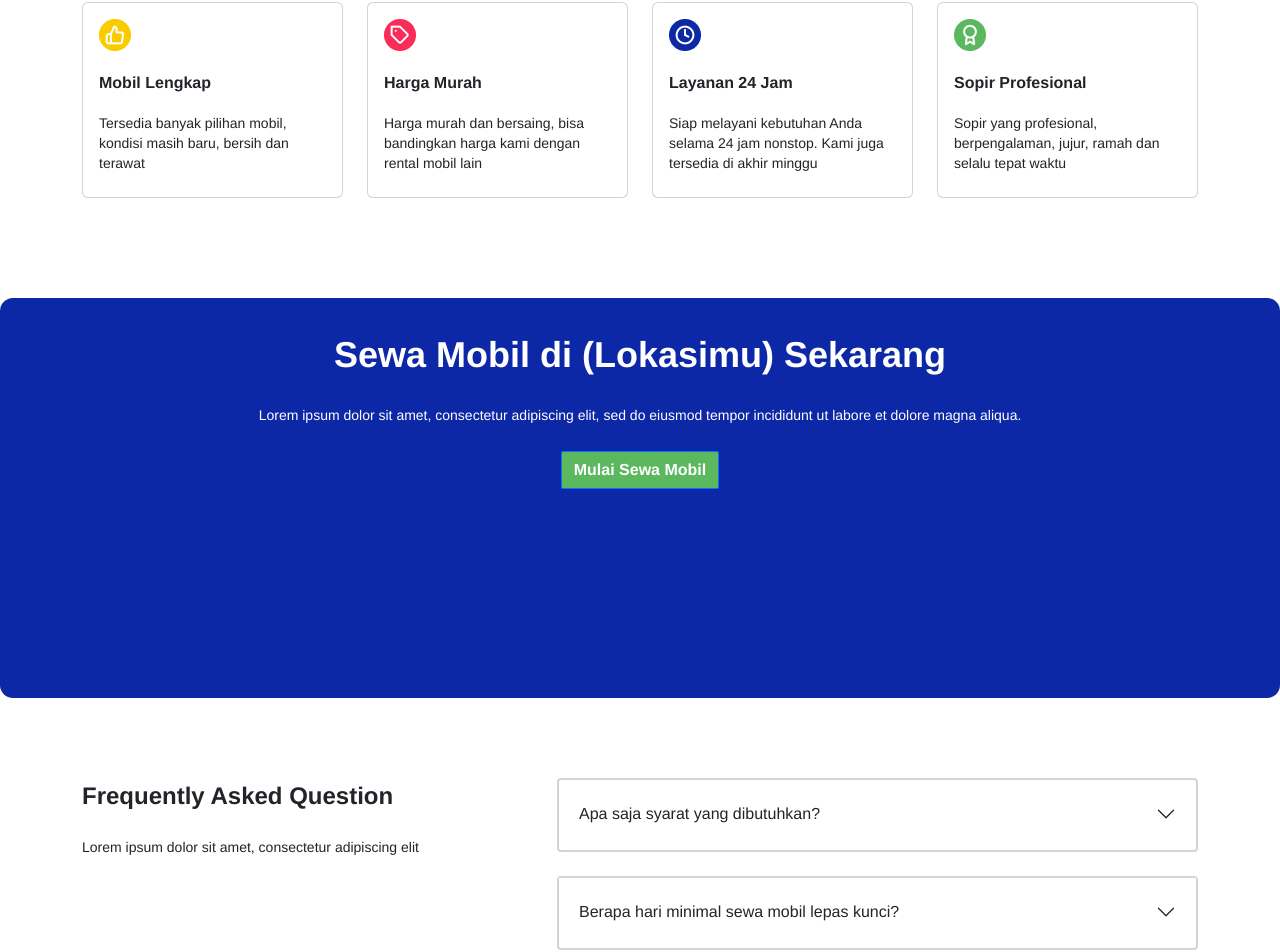
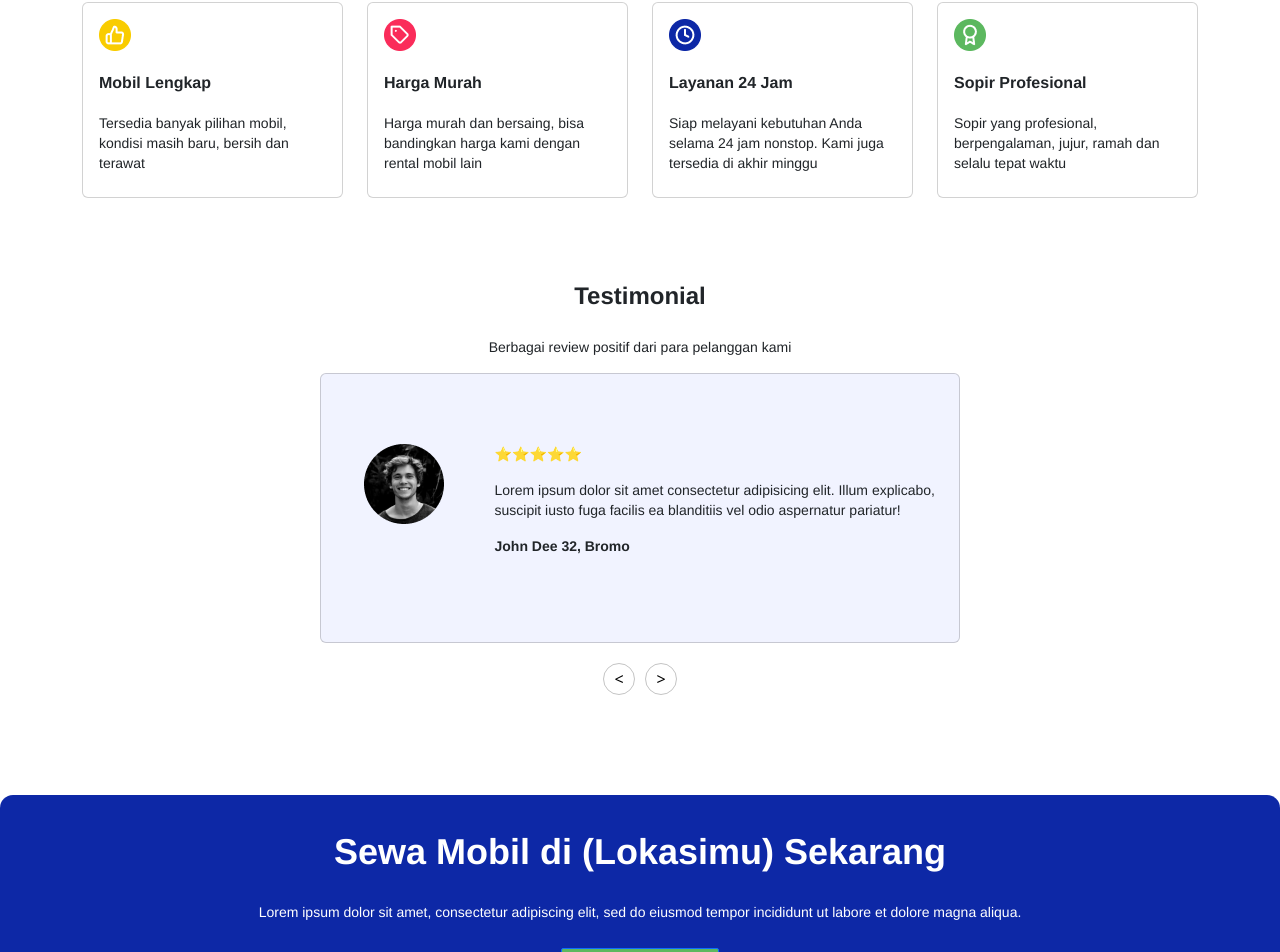
Before and after one commit to GallanSJK/react-car-project, a React (Vite) app: page / in a window 1280 px wide. Shown: the part 1159-2111 px from the top of the page. Built offline with nearby package versions, Linux system fonts and the light colour scheme.

Commit message:
Add Navigation SwiperJS

```diff
--- a/src/App.jsx
+++ b/src/App.jsx
@@ -1,4 +1,4 @@
-import { Header, Footer, OurService, Banner, Faq, Cover, WhyUs } from './components'
+import { Header, Footer, OurService, Banner, Faq, Cover, WhyUs, Testimonial } from './components'
 import './App.css'
 
 function App() {
@@ -9,6 +9,7 @@ function App() {
         <Cover />
         <OurService />
         <WhyUs />
+        <Testimonial />
         <Banner />
         <Faq />
       <Footer />
--- /dev/null
+++ b/src/components/Testimonial/index.jsx
@@ -0,0 +1,178 @@
+import React, { useRef } from 'react';
+import Row from 'react-bootstrap/Row';
+import Col from 'react-bootstrap/Col';
+import Card from 'react-bootstrap/Card';
+import { Swiper, SwiperSlide  } from 'swiper/react';
+import { Navigation, Pagination, Scrollbar, A11y } from 'swiper';
+import ImgPhoto1 from '../../assets/img_photo.png'
+import ImgPhoto2 from '../../assets/img_photo1.png'
+import 'swiper/css';
+
+
+export default function Testimonial() {
+  return (
+      <>
+          <section id="Testimonial">
+
+              <Col xs={12} lg={12} className='text-center'>
+                <h2>Testimonial</h2>
+                <p>Berbagai review positif dari para pelanggan kami</p>
+              </Col>
+              <div className="carousel-wrapper">
+                <div className="swiper-container mySwiper">
+
+                <Swiper
+                modules={[Navigation, Pagination, Scrollbar, A11y]}
+                spaceBetween={30}
+                slidesPerView={1}
+                loop={true}
+                navigation={{
+                nextEl: ".swipernext",
+                prevEl: ".swiperprev",
+                }}
+                breakpoints={{
+                }}>
+                  <SwiperSlide>
+                    <Card>
+                      <Card.Body>
+                        <Row>
+                          <Col md={12} lg={3} className='d-grid justify-content-center'>
+                            <img src={ImgPhoto1} />
+                          </Col>
+                          <Col md={12} lg={9}>
+                          <p className="star"><label>⭐⭐⭐⭐⭐</label></p>
+                          <p>
+                            Lorem ipsum dolor sit amet consectetur adipisicing
+                            elit. Illum explicabo, suscipit iusto fuga facilis
+                            ea blanditiis vel odio aspernatur pariatur!
+                          </p>
+                          <p className="fw-bold">
+                            John Dee 32, Bromo
+                          </p>
+                          </Col>
+                        </Row>
+                      </Card.Body>
+                    </Card>
+                  </SwiperSlide>
+                  <SwiperSlide>
+                    <Card>
+                      <Card.Body>
+                        <Row>
+                          <Col md={12} lg={3} className='d-grid justify-content-center'>
+                            <img src={ImgPhoto2} />
+                          </Col>
+                          <Col md={12} lg={9}>
+                          <p className="star"><label>⭐⭐⭐⭐⭐</label></p>
+                          <p>
+                            Lorem ipsum dolor sit amet consectetur adipisicing
+                            elit. Illum explicabo, suscipit iusto fuga facilis
+                            ea blanditiis vel odio aspernatur pariatur!
+                          </p>
+                          <p className="fw-bold">
+                            John Dee 32, Bromo
+                          </p>
+                          </Col>
+                        </Row>
+                      </Card.Body>
+                    </Card>
+                  </SwiperSlide>
+                  <SwiperSlide>
+                    <Card>
+                      <Card.Body>
+                        <Row>
+                          <Col md={12} lg={3} className='d-grid justify-content-center'>
+                            <img src={ImgPhoto1} />
+                          </Col>
+                          <Col md={12} lg={9}>
+                          <p className="star"><label>⭐⭐⭐⭐⭐</label></p>
+                          <p>
+                            Lorem ipsum dolor sit amet consectetur adipisicing
+                            elit. Illum explicabo, suscipit iusto fuga facilis
+                            ea blanditiis vel odio aspernatur pariatur!
+                          </p>
+                          <p className="fw-bold">
+                            John Dee 32, Bromo
+                          </p>
+                          </Col>
+                        </Row>
+                      </Card.Body>
+                    </Card>
+                  </SwiperSlide>
+                  <SwiperSlide>
+                    <Card>
+                      <Card.Body>
+                        <Row>
+                          <Col md={12} lg={3} className='d-grid justify-content-center'>
+                            <img src={ImgPhoto2} />
+                          </Col>
+                          <Col md={12} lg={9}>
+                          <p className="star"><label>⭐⭐⭐⭐⭐</label></p>
+                          <p>
+                            Lorem ipsum dolor sit amet consectetur adipisicing
+                            elit. Illum explicabo, suscipit iusto fuga facilis
+                            ea blanditiis vel odio aspernatur pariatur!
+                          </p>
+                          <p className="fw-bold">
+                            John Dee 32, Bromo
+                          </p>
+                          </Col>
+                        </Row>
+                      </Card.Body>
+                    </Card>
+                  </SwiperSlide>
+                  <SwiperSlide>
+                    <Card>
+                      <Card.Body>
+                        <Row>
+                          <Col md={12} lg={3} className='d-grid justify-content-center'>
+                            <img src={ImgPhoto1} />
+                          </Col>
+                          <Col md={12} lg={9}>
+                          <p className="star"><label>⭐⭐⭐⭐⭐</label></p>
+                          <p>
+                            Lorem ipsum dolor sit amet consectetur adipisicing
+                            elit. Illum explicabo, suscipit iusto fuga facilis
+                            ea blanditiis vel odio aspernatur pariatur!
+                          </p>
+                          <p className="fw-bold">
+                            John Dee 32, Bromo
+                          </p>
+                          </Col>
+                        </Row>
+                      </Card.Body>
+                    </Card>
+                  </SwiperSlide>
+                  <SwiperSlide>
+                    <Card>
+                      <Card.Body>
+                        <Row>
+                          <Col md={12} lg={3} className='d-grid justify-content-center'>
+                            <img src={ImgPhoto2} />
+                          </Col>
+                          <Col md={12} lg={9}>
+                          <p className="star"><label>⭐⭐⭐⭐⭐</label></p>
+                          <p>
+                            Lorem ipsum dolor sit amet consectetur adipisicing
+                            elit. Illum explicabo, suscipit iusto fuga facilis
+                            ea blanditiis vel odio aspernatur pariatur!
+                          </p>
+                          <p className="fw-bold">
+                            John Dee 32, Bromo
+                          </p>
+                          </Col>
+                        </Row>
+                      </Card.Body>
+                    </Card>
+                  </SwiperSlide>
+                </Swiper>
+                <div className="swiper-navigation">
+                  <button className='swiperprev'>{'<'}</button>
+                  <button className='swipernext'>{'>'}</button>
+                </div>
+                </div>
+              </div>
+
+          </section>
+      </>
+  )
+}
--- a/src/components/index.jsx
+++ b/src/components/index.jsx
@@ -5,3 +5,4 @@ export { default as OurService } from './OurService'
 export { default as Banner } from './Banner'
 export { default as Faq } from './Faq'
 export { default as WhyUs } from './WhyUs'
+export { default as Testimonial } from './Testimonial'
--- a/src/index.css
+++ b/src/index.css
@@ -147,7 +147,7 @@ section#WhyUs {
   padding-top: 80px;
 }
 
-section.testimonial {
+section#Testimonial {
   padding-top: 80px;
 
 }
@@ -159,12 +159,12 @@ section.testimonial {
   height: 196px;
 }
 
-#testimonial .card {
+#Testimonial .card {
   background-color: #F1F3FF;
   height: 270px;
 }
 
-#testimonial .card-body {
+#Testimonial .card-body {
   display: grid;
   align-items: center;
 }
@@ -226,7 +226,7 @@ section.testimonial {
   margin-top: 20px;
 }
 
-button.swiper-prev , button.swiper-next {
+button.swiperprev , button.swipernext {
   background : white;
   border : 1px solid #c4c4c4;
   margin: 0 5px;
@@ -238,27 +238,10 @@ button.swiper-prev , button.swiper-next {
   width : 32px;
 }
 
-button.swiper-prev:hover , button.swiper-next:hover {
+button.swiperprev:hover , button.swipernext:hover {
   background : #5CB85F;
   color: white;
 }
-
-
-/* button.swiper-prev{
-  display: flex;
-  content: url('../img/left_button.svg');
-  border: 0;
-  background: transparent;
-  justify-items: center;
-}
-
-button.swiper-next{
-  display: flex;
-  content: url('../img/right_button.svg');
-  border: 0;
-  background: transparent;
-  justify-items: center;
-} */
 
 @media only screen and (max-width: 1200px) {
   #WhyUs .header, #Faq .header {
```
